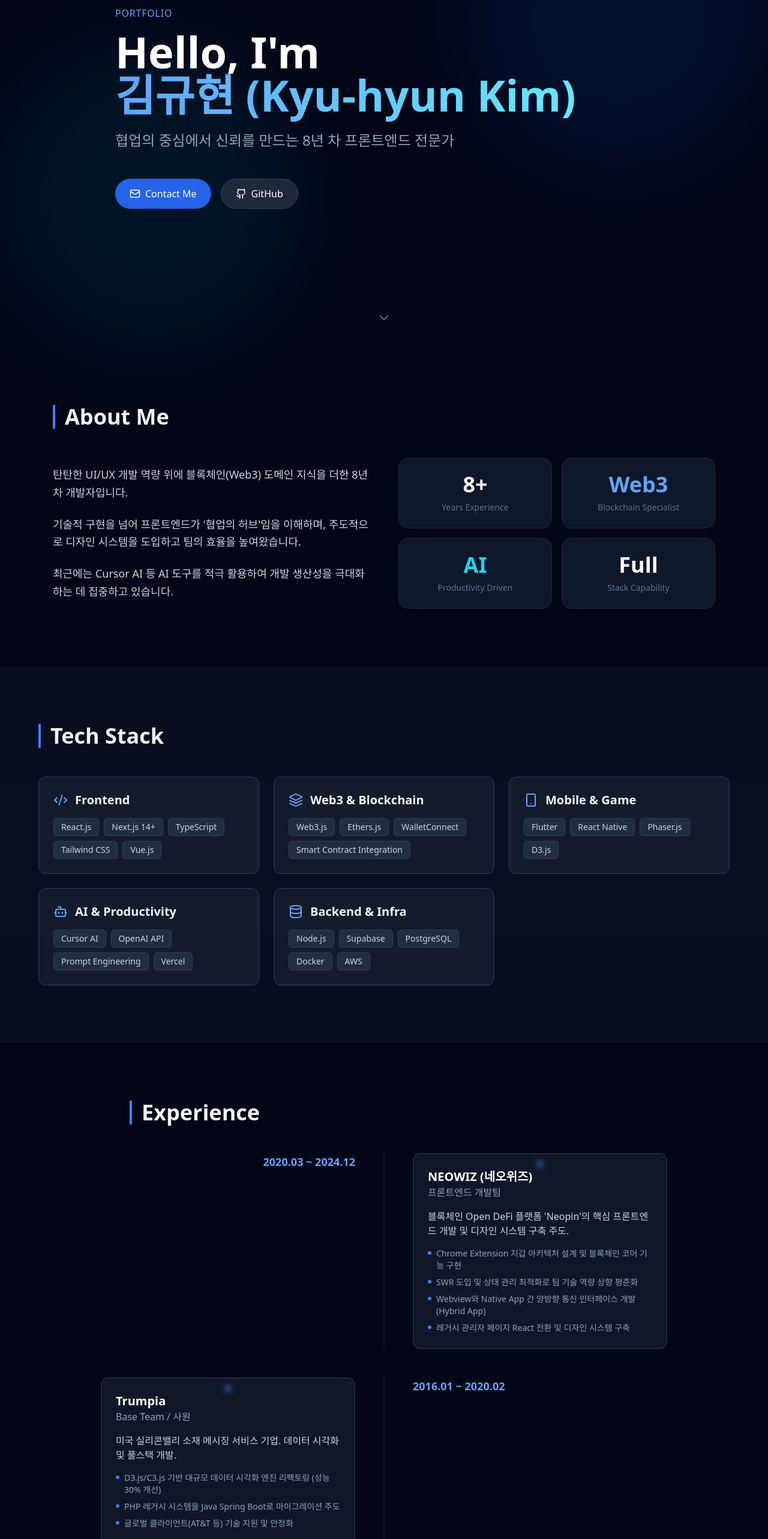
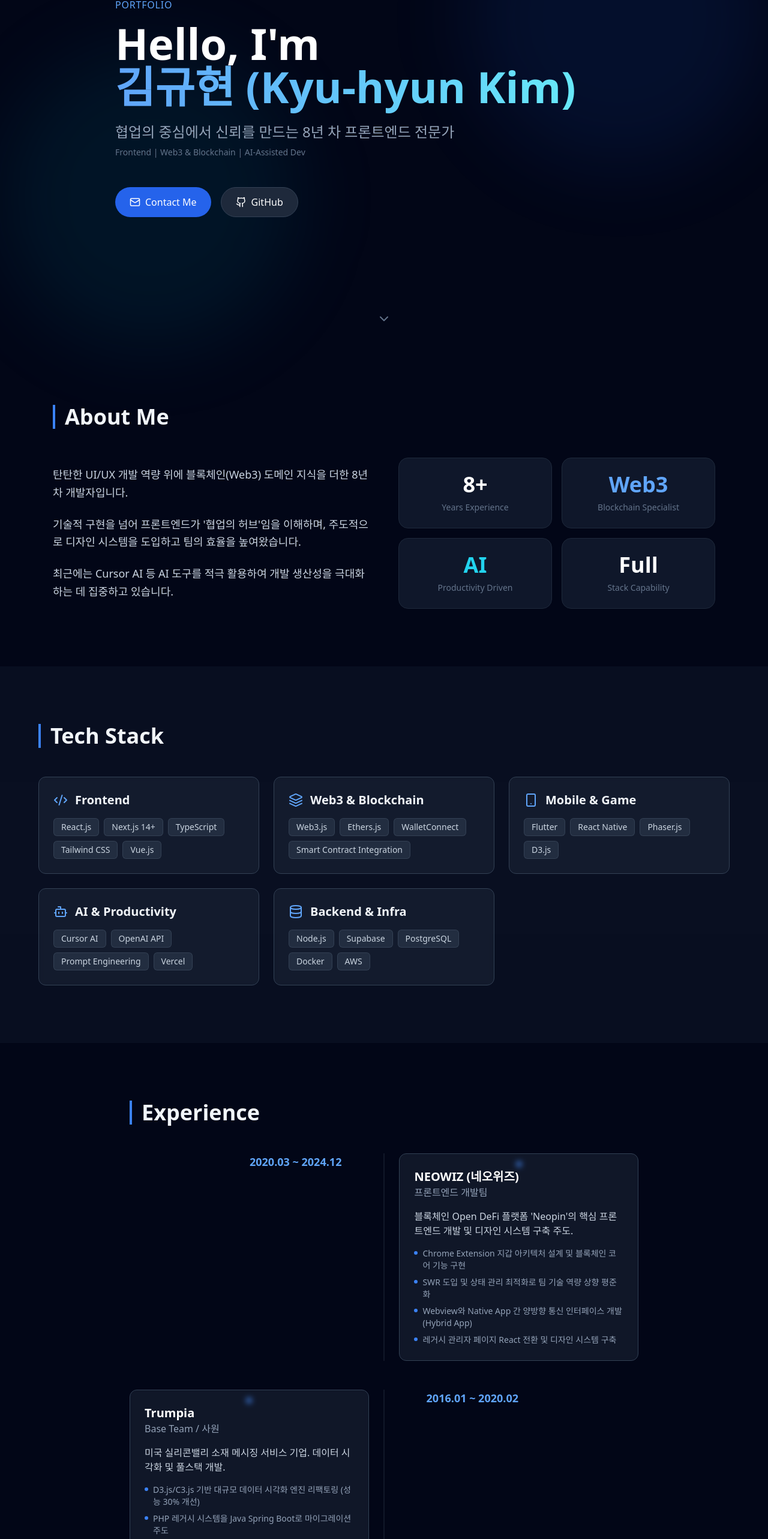
Before and after one commit to kimk1029/kimk1029.github.io, a Next.js app: page / in a window 1280 px wide. Shown: the part 221-2787 px from the top of the page at 60% size. Built offline with nearby package versions, Linux system fonts and the light colour scheme.

Commit message:
Refactor page.tsx: Replace ReactNode with React.ReactNode, add subtitle to personalInfo, and improve layout structure for experience section

```diff
--- a/app/page.tsx
+++ b/app/page.tsx
@@ -1,6 +1,6 @@
 'use client';
 
-import type { ReactNode } from 'react';
+import React from 'react';
 import { motion } from 'framer-motion';
 import {
   Github,
@@ -14,9 +14,12 @@ import {
   ChevronDown,
 } from 'lucide-react';
 
+// --- Data Section (이력서 데이터) ---
+
 const personalInfo = {
   name: '김규현 (Kyu-hyun Kim)',
-  title: "협업의 중심에서 신뢰를 만드는 8년 차 프론트엔드 전문가",
+  title: '협업의 중심에서 신뢰를 만드는 8년 차 프론트엔드 전문가',
+  subtitle: 'Frontend | Web3 & Blockchain | AI-Assisted Dev',
   email: 'kimk1029@naver.com',
   github: 'https://github.com/kimk1029',
   summary: [
@@ -108,7 +111,9 @@ const projects = [
   },
 ];
 
-const SectionHeading = ({ children }: { children: ReactNode }) => (
+// --- Components ---
+
+const SectionHeading = ({ children }: { children: React.ReactNode }) => (
   <motion.h2
     initial={{ opacity: 0, x: -20 }}
     whileInView={{ opacity: 1, x: 0 }}
@@ -123,7 +128,7 @@ const Card = ({
   children,
   className = '',
 }: {
-  children: ReactNode;
+  children: React.ReactNode;
   className?: string;
 }) => (
   <motion.div
@@ -157,6 +162,7 @@ export default function Portfolio() {
             <p className="text-xl md:text-2xl text-slate-400 max-w-2xl leading-relaxed">
               {personalInfo.title}
             </p>
+            <p className="mt-2 text-sm text-slate-500">{personalInfo.subtitle}</p>
           </motion.div>
 
           <motion.div
@@ -182,6 +188,7 @@ export default function Portfolio() {
           </motion.div>
         </div>
 
+        {/* Background Decorations */}
         <div className="absolute top-0 right-0 w-[500px] h-[500px] bg-blue-600/10 rounded-full blur-3xl -z-0 pointer-events-none" />
         <div className="absolute bottom-0 left-0 w-[500px] h-[500px] bg-cyan-600/10 rounded-full blur-3xl -z-0 pointer-events-none" />
 
@@ -274,27 +281,43 @@ export default function Portfolio() {
               whileInView={{ opacity: 1, y: 0 }}
               viewport={{ once: true }}
               transition={{ delay: idx * 0.1 }}
-              className={`relative pl-8 md:pl-0 flex flex-col md:flex-row md:justify-between md:items-start gap-12 ${idx % 2 === 1 ? 'md:flex-row-reverse' : ''}`}
+              className="relative pl-8 md:pl-0"
             >
-              <div className="hidden md:block absolute left-1/2 top-0 bottom-0 w-px bg-slate-800 -translate-x-1/2" />
+              {/* Timeline Connector for Desktop */}
+              <div className="hidden md:block absolute left-[50%] top-0 bottom-0 w-px bg-slate-800 -translate-x-1/2" />
+
               <div
-                className={`hidden md:block w-1/2 shrink-0 ${idx % 2 === 0 ? 'md:pr-12 md:text-right' : 'md:pl-12 md:text-left'}`}
+                className={`md:flex justify-between items-start gap-12 ${idx % 2 === 0 ? 'flex-row' : 'flex-row-reverse'}`}
+              >
+                {/* Date Side */}
+                <div
+                  className={`hidden md:block w-1/2 ${idx % 2 === 0 ? 'text-right pr-12' : 'text-left pl-12'}`}
                 >
                   <span className="text-blue-400 font-bold text-lg">
                     {exp.period}
                   </span>
                 </div>
-              <div className="md:w-1/2 relative shrink-0">
+
+                {/* Content Side */}
+                <div className="md:w-1/2 relative">
+                  {/* Mobile Date */}
                   <span className="md:hidden block text-blue-400 font-bold mb-2">
                     {exp.period}
                   </span>
+
+                  {/* Dot - CSS만 사용 (SSR/hydration 안전) */}
                   <div
-                  className="absolute top-2 -left-2 w-5 h-5 bg-blue-500 rounded-full border-4 border-slate-950 z-10 md:left-1/2 md:-translate-x-1/2"
+                    className="absolute top-2 -left-[26px] w-5 h-5 bg-blue-500 rounded-full border-4 border-slate-950 z-10 md:left-1/2 md:-translate-x-1/2"
                     aria-hidden
                   />
+
                   <Card className="relative z-10 ml-4 md:ml-0">
-                  <h3 className="text-xl font-bold text-white">{exp.company}</h3>
-                  <p className="text-slate-400 mb-4 font-medium">{exp.role}</p>
+                    <h3 className="text-xl font-bold text-white">
+                      {exp.company}
+                    </h3>
+                    <p className="text-slate-400 mb-4 font-medium">
+                      {exp.role}
+                    </p>
                     <p className="mb-4 text-slate-300">{exp.description}</p>
                     <ul className="space-y-2">
                       {exp.achievements.map((ach, i) => (
@@ -308,6 +331,7 @@ export default function Portfolio() {
                       ))}
                     </ul>
                   </Card>
+                </div>
               </div>
             </motion.div>
           ))}
```
Lines whose indentation alone changed are shown as unchanged.
